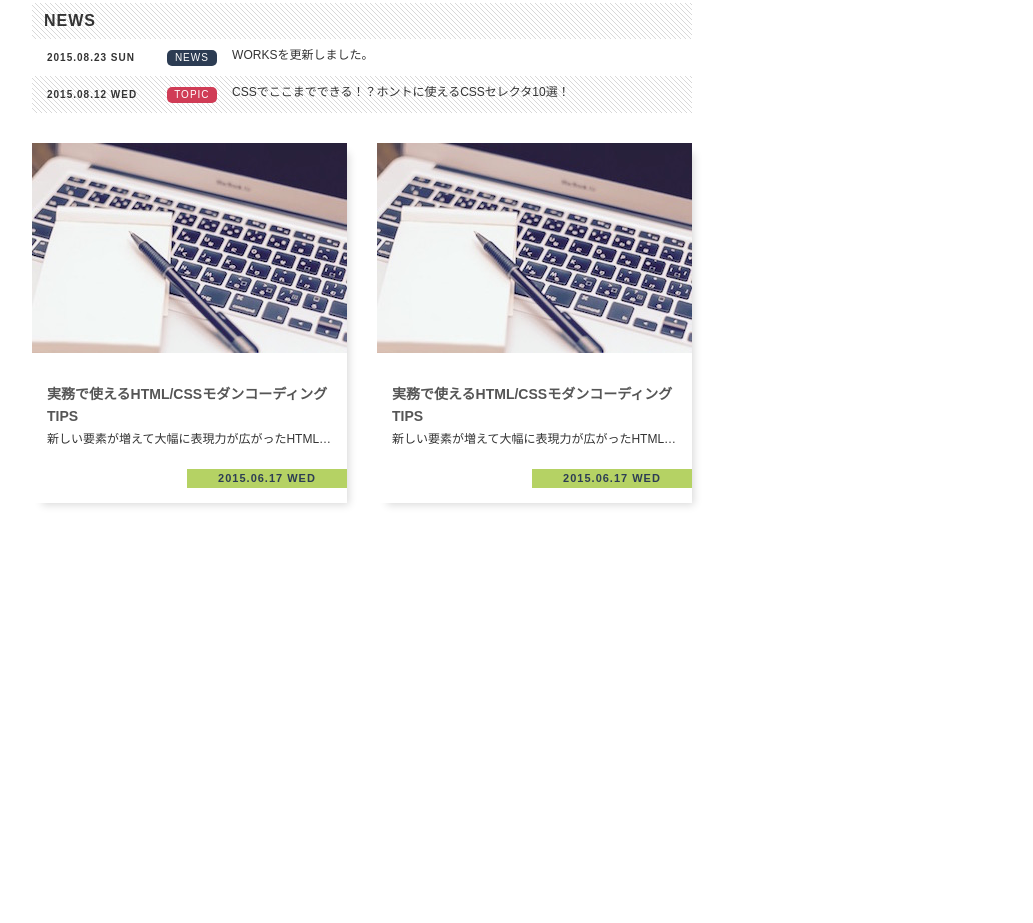
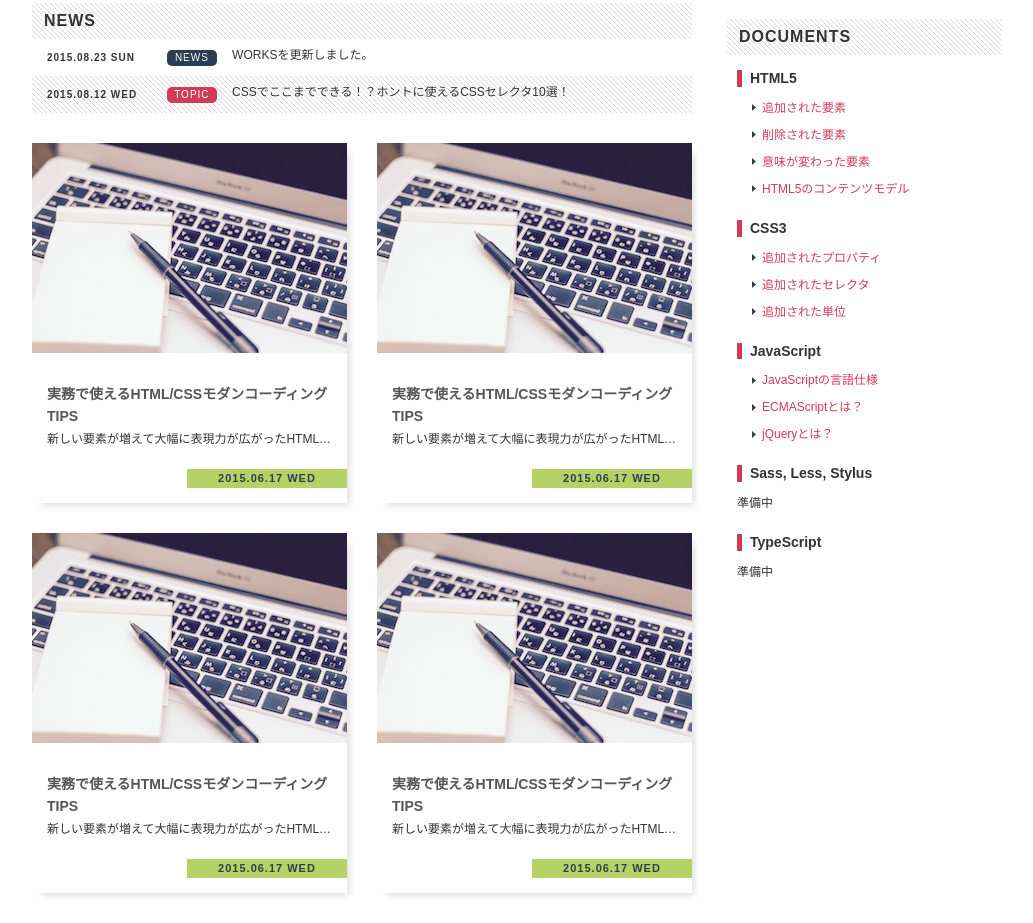
Before and after one commit to yuyakimkim/standard-layout, a plain HTML site: page index.html in a window 1280 px wide. Shown: the part 496-1419 px from the top of the page, without its empty margins (123-1156 px from the left). Before the commit the page ends 1029 px from the top, so only its background shows below. Drawn offline with Linux system fonts and the light colour scheme.

Commit message:
editted document list

```diff
--- a/css/style.css
+++ b/css/style.css
@@ -316,3 +316,32 @@ a:link, a:visited, a:hover, a:active {
     -ms-transform: rotate(-45deg);
     transform: rotate(-45deg);
 }
+
+.documents {
+    margin: 10px 10px 30px;
+}
+.documents,
+.documents ul {
+    list-style-type: none;
+}
+.documents > li .title {
+    margin: 15px 0;
+    padding-left: 8px;
+    border-left: 5px solid #d03c56;
+    font-size: 1.4rem;
+    line-height: 1.2;
+}
+.documents > li + li {
+    margin-top: 25px;
+}
+.documents > li ul {
+    margin: 15px;
+}
+.documents > li ul > li {
+    margin-bottom: 15px;
+    padding-left: 10px;
+    background: url('../images/arrow.gif') no-repeat left center;
+}
+.documents a:hover {
+    text-decoration: underline;
+}
--- a/index.html
+++ b/index.html
@@ -69,6 +69,18 @@
                                                         <time class="date" datetime="2015-06-17">2015.06.17 WED</time>
                                                         <img class="image" src="./images/article.jpg" alt="コーディング画面"></img>
                                                 </a>
+                                                <a href="#" class="article-box">
+                                                        <h3 class="title">実務で使えるHTML/CSSモダンコーディングTIPS</h3>
+                                                        <p class="desc">新しい要素が増えて大幅に表現力が広がったHTML5/CSS3を活用し、モダンなコーディングにチャレンジしましょう！</p>
+                                                        <time class="date" datetime="2015-06-17">2015.06.17 WED</time>
+                                                        <img class="image" src="./images/article.jpg" alt="コーディング画面"></img>
+                                                </a>
+                                                <a href="#" class="article-box">
+                                                        <h3 class="title">実務で使えるHTML/CSSモダンコーディングTIPS</h3>
+                                                        <p class="desc">新しい要素が増えて大幅に表現力が広がったHTML5/CSS3を活用し、モダンなコーディングにチャレンジしましょう！</p>
+                                                        <time class="date" datetime="2015-06-17">2015.06.17 WED</time>
+                                                        <img class="image" src="./images/article.jpg" alt="コーディング画面"></img>
+                                                </a>
                                         </div>
 
                                 </section>
@@ -105,6 +117,42 @@
                                                 </a>
                                         </li>
                                 </ol>
+                                <h2 class="heading">DOCUMENTS</h2>
+                                <ul class="documents">
+                                        <li>
+                                                <h3 class="title">HTML5</h3>
+                                                <ul>
+                                                        <li><a href="#">追加された要素</a></li>
+                                                        <li><a href="#">削除された要素</a></li>
+                                                        <li><a href="#">意味が変わった要素</a></li>
+                                                        <li><a href="#">HTML5のコンテンツモデル</a>
+                                                </ul>
+                                        </li>
+                                        <li>
+                                                <h3 class="title">CSS3</h3>
+                                                <ul>
+                                                        <li><a href="#">追加されたプロパティ</a></li>
+                                                        <li><a href="#">追加されたセレクタ</a></li>
+                                                        <li><a href="#">追加された単位</a></li>
+                                                </ul>
+                                        </li>
+                                        <li>
+                                                <h3 class="title">JavaScript</h3>
+                                                <ul>
+                                                        <li><a href="#">JavaScriptの言語仕様</a></li>
+                                                        <li><a href="#">ECMAScriptとは？</a></li>
+                                                        <li><a href="#">jQueryとは？</a></li>
+                                                </ul>
+                                        </li>
+                                        <li>
+                                                <h3 class="title">Sass, Less, Stylus</h3>
+                                                <p>準備中</p>
+                                        </li>
+                                        <li>
+                                                <h3 class="title">TypeScript</h3>
+                                                <p>準備中</p>
+                                        </li>
+                                </ul>
                         </div>
                 </div>
                 <footer class="footer">
```
